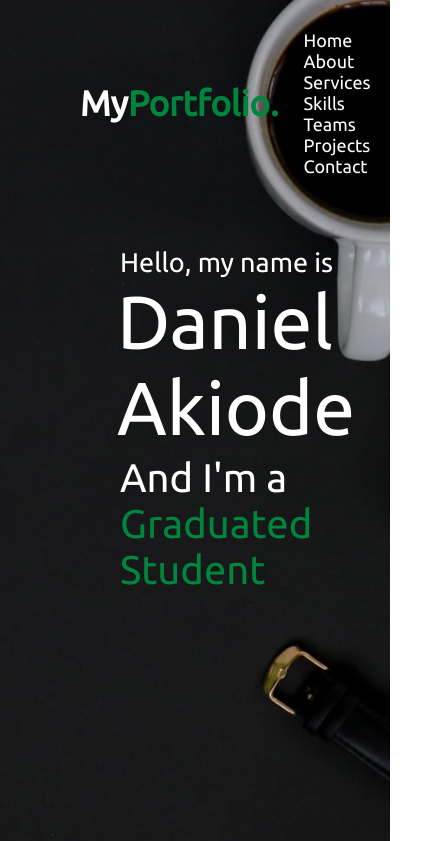
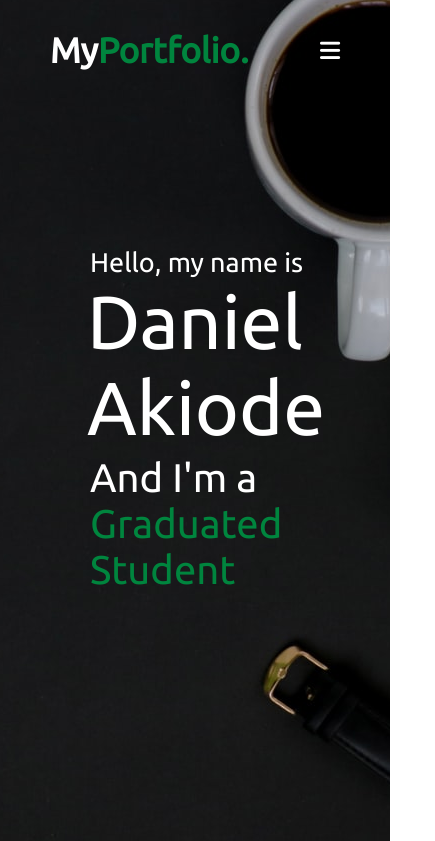
Before and after one commit to DaniAkiode/Portfolio-Website, a plain HTML site: page index.html in a window 390 px wide. Shown: the top 841 px of the page, 435 px wide, since content can reach past the window. Drawn offline with nearby package versions, Linux system fonts and the light colour scheme.

Commit message:
Toggle to menu button

```diff
--- a/index.html
+++ b/index.html
@@ -22,6 +22,9 @@
                 <li><a href="#">Projects</a></li>
                 <li><a href="#">Contact</a></li>
             </ul>
+            <div class="menu-btn">
+                 <i class="fas fa-bars"></i>
+            </div>
         </div>
     </nav>
 
--- a/script.js
+++ b/script.js
@@ -5,5 +5,9 @@ $(document).ready(function() {
         }else{
             $('.navbar').removeClass('sticky');
         }
+    });
+    // toggle menu/navbar script
+    $('.menu-btn').click(function(){
+        $('.navbar .menu').toggleClass('active')
     })
 })
--- a/style.css
+++ b/style.css
@@ -69,6 +69,16 @@
     color:#fff;
 }
 
+/* menu btn styling*/
+
+.menu-btn{
+    color: #fff;
+    font-size: 23px;
+    cursor: pointer;
+    display: none;
+}
+
+
 /*Home Section Design*/
 
 .home{
@@ -101,3 +111,39 @@
     color: #00853E;
     font-weight: 500;
 }
+
+/* responsive media */
+
+@media (max-width: 947px){
+
+    .max-width{
+        padding: 0 50px;
+    }
+    .menu-btn{
+        display: block;
+        z-index: 999;
+
+    }
+    .navbar .menu{
+        position: fixed;
+        height: 100vh;
+        width:100%;
+        left: -100%;
+        top: 0;
+        background: #111;
+        text-align: center;
+        padding-top: 80px;
+    }
+    .navbar .menu.active{
+        left: 0;
+    }
+
+    .navbar .menu li{
+        display: block;
+    }
+    .navbar .menu li a{
+        display: inline-block;
+        margin: 20px 0;
+        font-size: 25px;
+    }
+}
```
